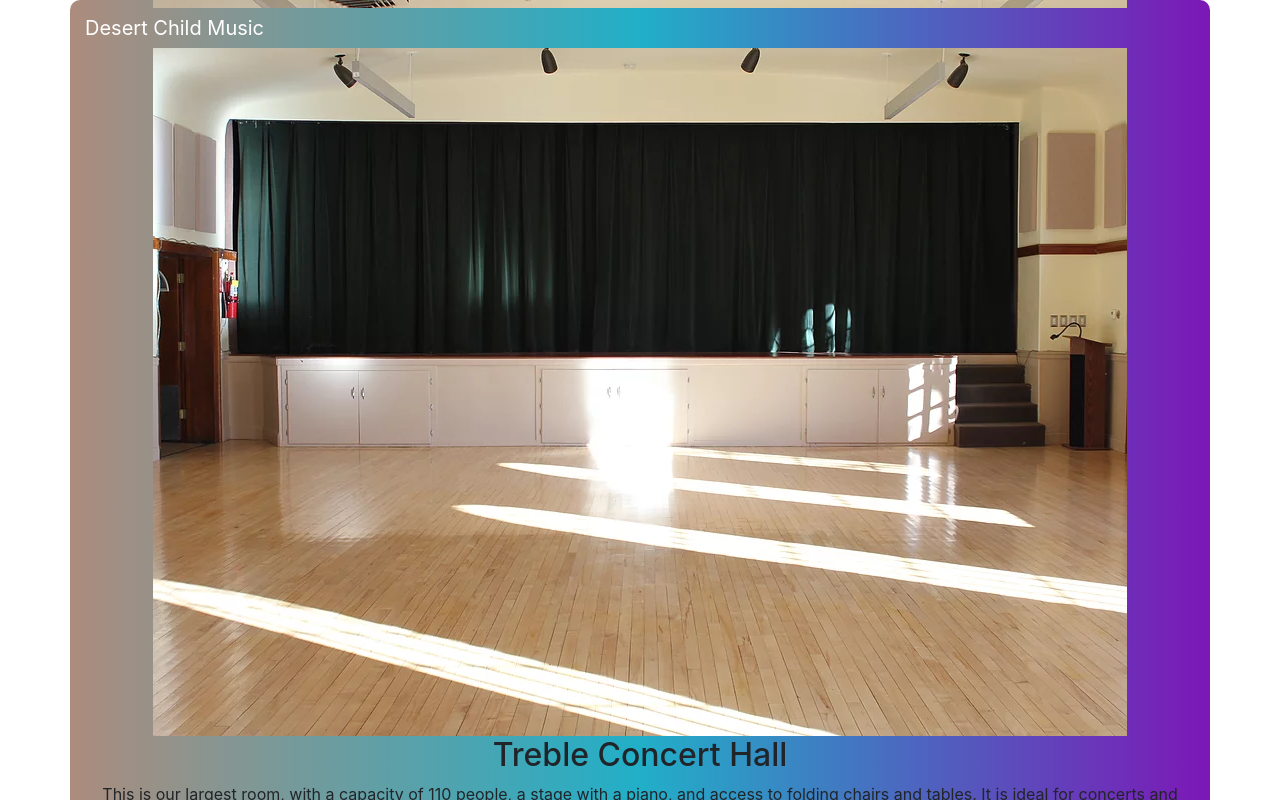
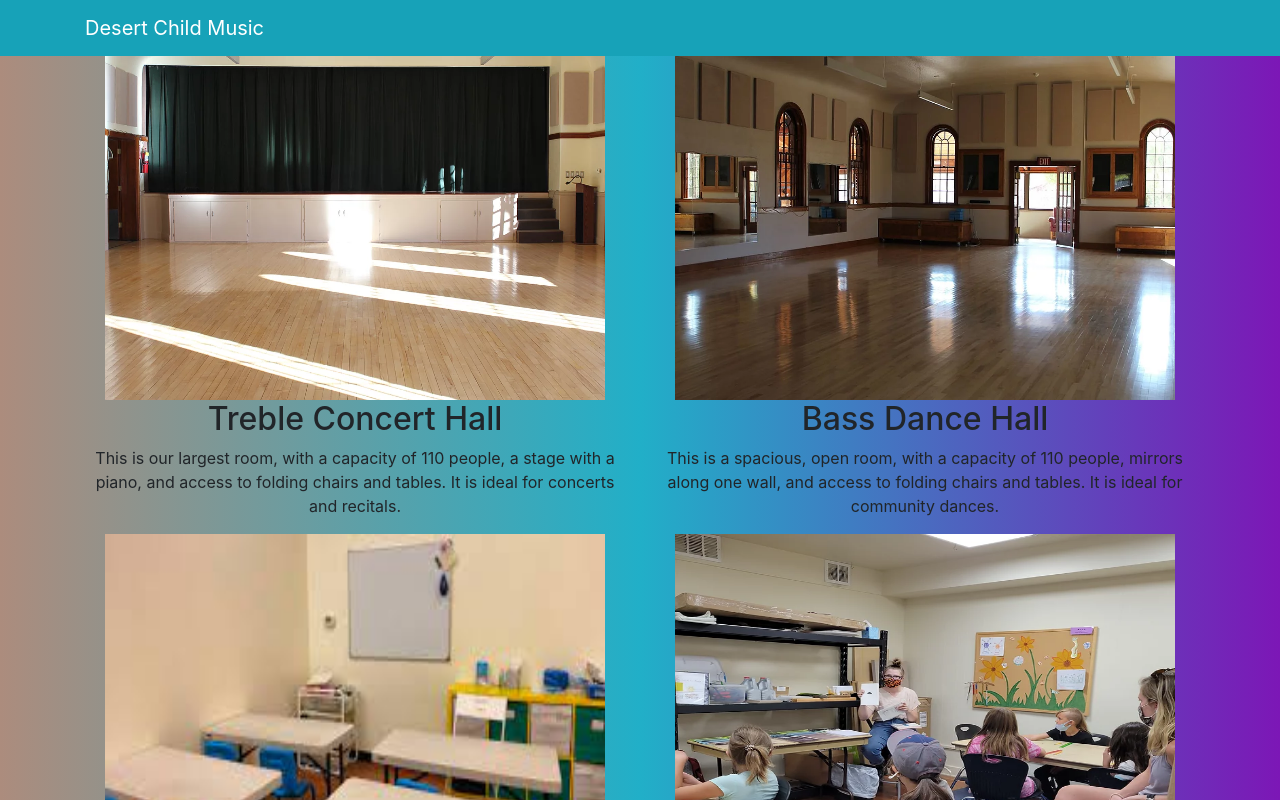
Before and after one commit to Sheilabob/DCM-in-React, a React (Create React App) app: page / in a window 1280 px wide. Shown: the top 800 px of the page. Built offline with nearby package versions, Linux system fonts and the light colour scheme.

Commit message:
fixed images

```diff
--- a/src/App.css
+++ b/src/App.css
@@ -1,5 +1,6 @@
 .App {
   text-align: center;
+  background-image: linear-gradient(to right, #ac8c7d, #21afc8, #7c17b6);
 }
 
 .App-logo {
@@ -37,7 +38,7 @@
   }
 }
 
-.container {
-  background-image: linear-gradient(to right, #ac8c7d, #21afc8, #7c17b6);
-  border-radius: 10px;
+.photo {
+  height: 400px;
+  width: 500px;
 }
--- a/src/App.js
+++ b/src/App.js
@@ -7,7 +7,7 @@ class App extends Component {
   render() {
       return (
           <div className="App">
-              <Navbar dark fixed="top">
+              <Navbar dark color="info" fixed="top">
               <div className="container">
                   <NavbarBrand href="/">Desert Child Music</NavbarBrand>
               </div>
--- a/src/components/DirectoryComponent.js
+++ b/src/components/DirectoryComponent.js
@@ -49,7 +49,7 @@ class Directory extends Component {
         const directory = this.state.rooms.map(room => {
             return (
                 <div className="col">
-                    <img src={room.image} alt={room.name} />
+                    <img className="photo" src={room.image} alt={room.name} />
                     <h2>{room.name}</h2>
                     <p>{room.description}</p>
                 </div>
```
